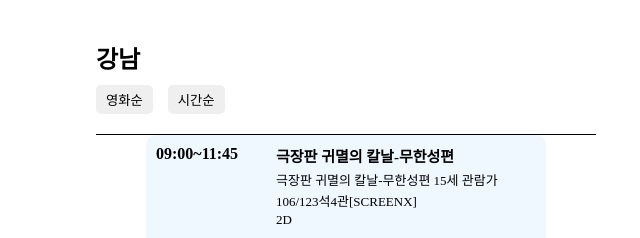
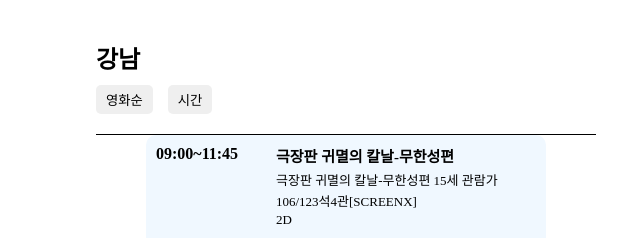
Before and after one commit to pje8740/movie, a plain HTML site: page index.html in a window 1280 px wide. Shown: the top 238 px of the page, 294-934 px from the left. Drawn offline with Linux system fonts and the light colour scheme.

Commit message:
시간으로 변경

```diff
--- a/index.html
+++ b/index.html
@@ -12,7 +12,7 @@
     <h2>강남</h2>
     <div class="buttons">
         <button class="movie-line">영화순</button>
-        <button class="time-line">시간순</button>
+        <button class="time-line">시간</button>
     </div>
   </header>
   <div id="container"></div>
```
